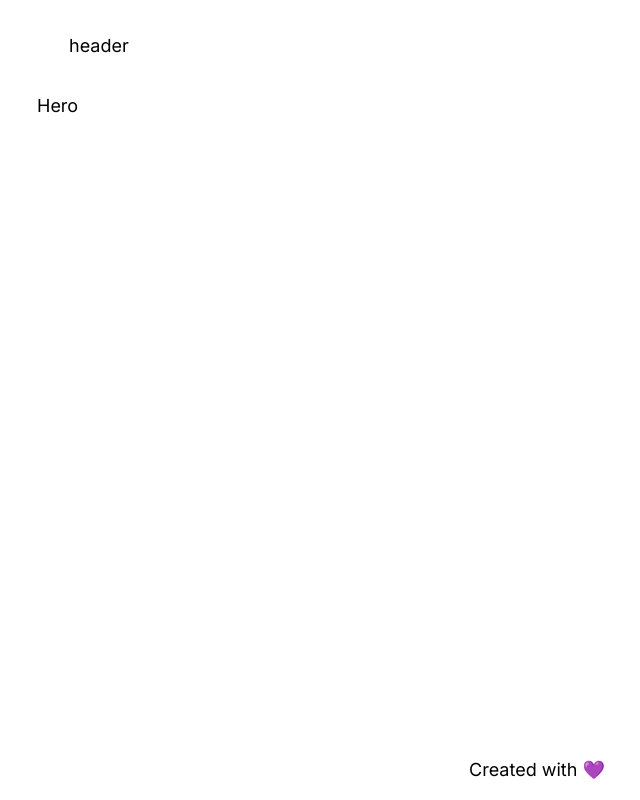
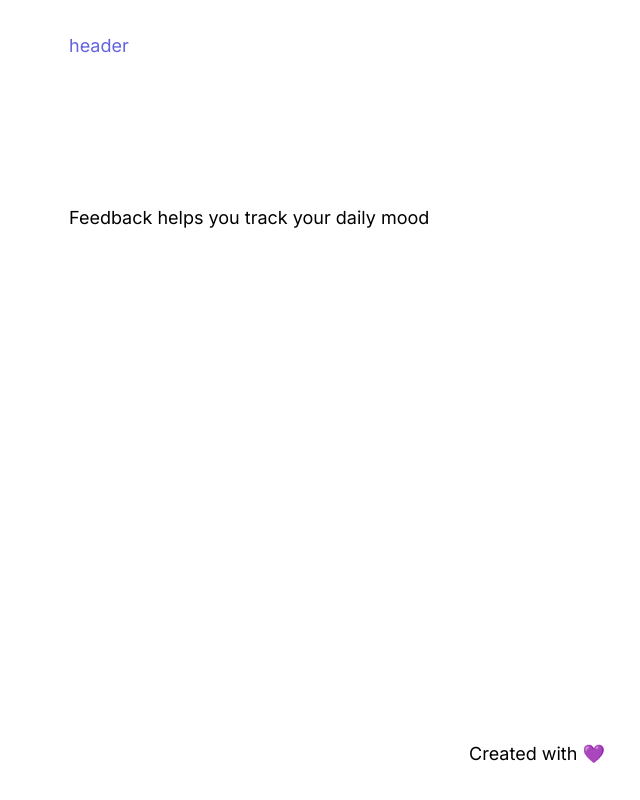
Before and after one commit to liangchow/full-stack-feedback, a Next.js app: page / in a window 1280 px wide. Shown: the whole page, without its empty margins (103-743 px from the left). Built offline with nearby package versions, Linux system fonts and the light colour scheme.

Commit message:
Heading h1 styling

```diff
--- a/app/globals.css
+++ b/app/globals.css
@@ -1 +1,7 @@
 @import "tailwindcss";
+
+.textGradient {
+    background: -webkit-linear-gradient(#4338ca, #818cf8);
+    -webkit-background-clip: text;
+    -webkit-text-fill-color: transparent;
+}
--- a/app/layout.js
+++ b/app/layout.js
@@ -12,13 +12,13 @@ export const metadata = {
 export default function RootLayout({ children }) {
 
   const header = (
-    <header className={"p-4 sm:p-8 flex items-center justify-between gap-4 " + inter.className}>
+    <header className={"p-4 sm:p-8 flex items-center justify-between gap-4 textGradient " + inter.className}>
       <h1>header</h1>
     </header>
   )
 
     const footer = (
-    <footer className="p-4 text-center">
+    <footer className="p-4 sm:p-8 text-center">
       Created with 💜
     </footer>
   )
--- a/components/Hero.js
+++ b/components/Hero.js
@@ -2,6 +2,8 @@ import React from 'react'
 
 export default function Hero() {
   return (
-    <div>Hero</div>
+    <div className='py-10 sm:py-14 md:py-20'>
+      <h1><span>Feedback</span> helps you track your <span>daily</span> mood</h1>
+    </div>
   )
 }
--- a/components/Main.js
+++ b/components/Main.js
@@ -3,7 +3,7 @@ import React from 'react'
 export default function Main(props) {
     const {children} = props
     return (
-        <main className="flex-1">
+        <main className="flex flex-col flex-1 p-4 sm:p-8">
             {children}
         </main>
     )
```
